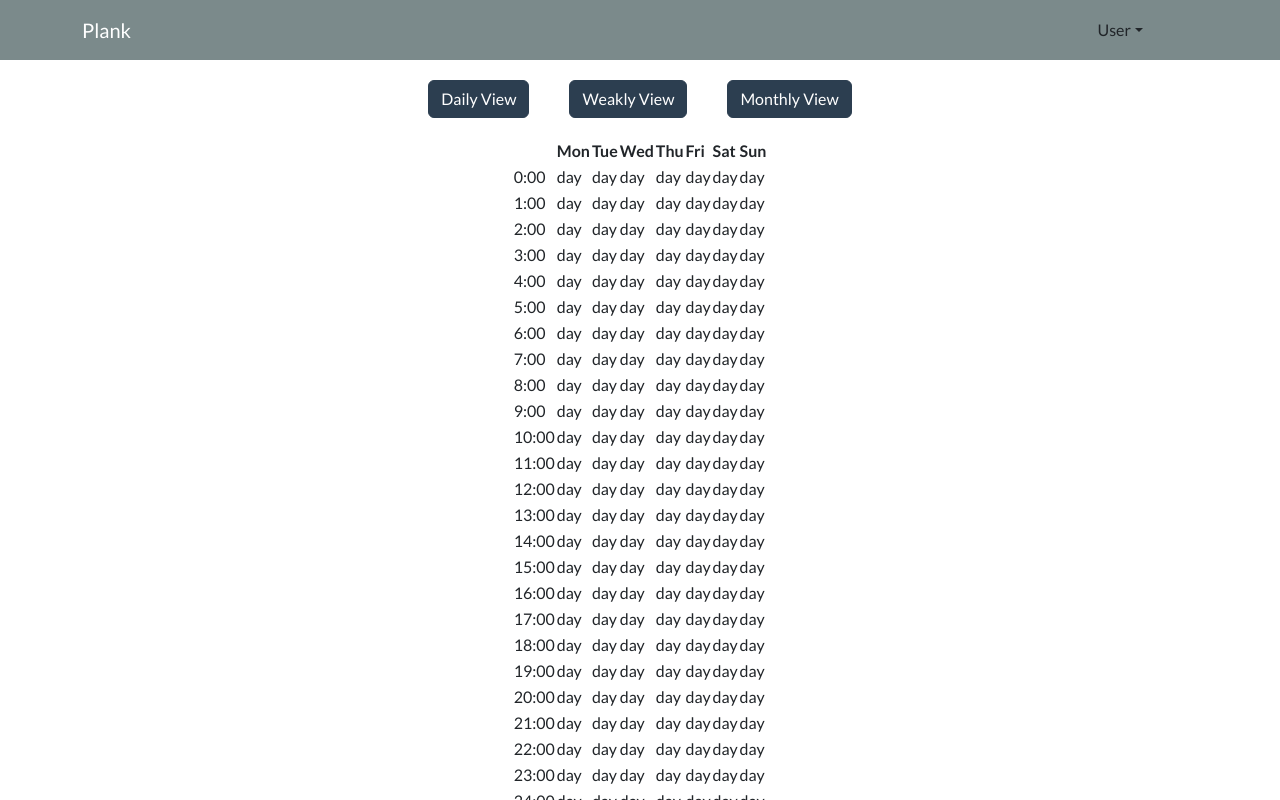
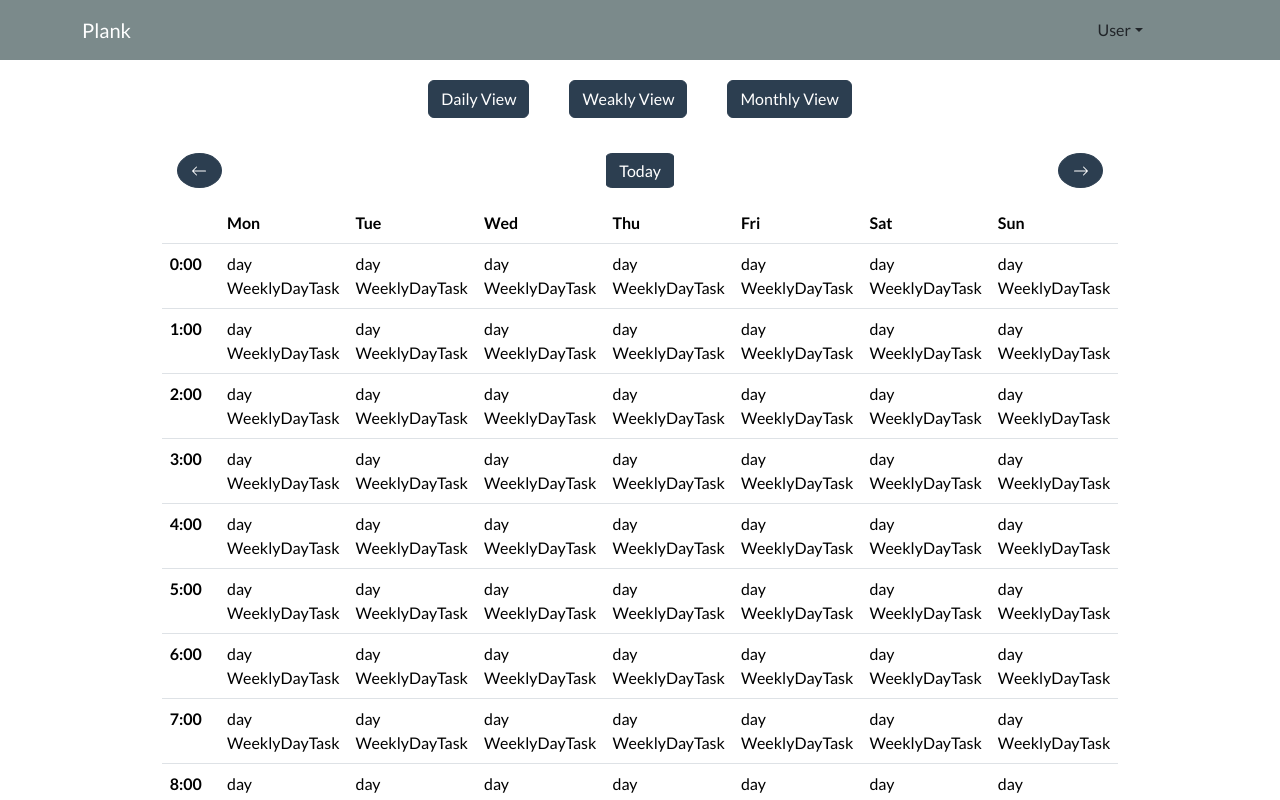
Before and after one commit to NikoTrif/Plank, a React (Create React App) app in the folder webapp/: page / in a window 1280 px wide. Both pictures are taken after a click on the button "Weakly View". Shown: the top 800 px of the page. Built offline with nearby package versions, Linux system fonts and the light colour scheme.

Commit message:
WTD6c - written table with days and hours - it need dates in header

```diff
--- a/webapp/src/allComponents.js
+++ b/webapp/src/allComponents.js
@@ -14,7 +14,7 @@ export { default as MonthlyDay } from './components/calendar/micro-components/Mo
 export { default as MonthlyDayTask } from './components/calendar/micro-components/MonthlyDayTask';
 export { default as CalendarNavButtons } from './components/calendar/micro-components/CalendarNavButtons';
 export { default as WeeklyDay } from './components/calendar/micro-components/WeeklyDay';
-export { default as WeeklyDayTask } from './components/calendar/micro-components/MonthlyDayTask';
+export { default as WeeklyDayTask } from './components/calendar/micro-components/WeeklyDayTask';
 
 // Themes
 export { Cyborg, Flatly } from './components/themes/all-themes';
--- a/webapp/src/components/calendar/WeeklyView.tsx
+++ b/webapp/src/components/calendar/WeeklyView.tsx
@@ -8,7 +8,8 @@ import 'bootstrap';
 
 // Ostalo
 import { funcVariables } from '../../Variables';
-import {WeeklyDay} from '../../allComponents';
+import { CalendarNavButtons, WeeklyDay } from '../../allComponents';
+import * as fns from 'date-fns';
 
 // Interfaces and Types
 type Props = {}
@@ -18,22 +19,45 @@ const WeeklyView = (props: Props) => {
   // Variables
   const weekDays = funcVariables.weekDays;
 
+  // const renderTableRow = () => {
+  //   let allRows = []
+  //   for (let i = 0; i < 24; i++) {
+  //     allRows.push(<tr key={i}>{renderTableCols(i)}</tr>)
+  //   }
+  //   return allRows
+  // }
+
+  // const renderTableCols = (i: number) => {
+  //   let allCols = [];
+  //   for(let j = 0; j <=7; j++){
+  //     if(j===0){
+  //       allCols.push(<td className='weekly-time'>{`${i}:00`}</td>)
+  //     }
+  //     else{
+  //       allCols.push(<td><WeeklyDay /></td>)
+  //     }
+  //   }
+
+  //   return allCols;
+  // }
+
   const renderTableRow = () => {
     let allRows = []
-    for (let i = 0; i <= 24; i++) {
+    for (let i = 0; i < 24; i++) {
       allRows.push(<tr key={i}>{renderTableCols(i)}</tr>)
     }
+
     return allRows
   }
 
   const renderTableCols = (i: number) => {
     let allCols = [];
-    for(let j = 0; j <=7; j++){
-      if(j===0){
-        allCols.push(<td>{`${i}:00`}</td>)
+    for (let j = 0; j <= 7; j++) {
+      if (j === 0) {
+        allCols.push(<th scope='row' className='weekly-time' key={`${i}${j}`}>{`${i}:00`}</th>)
       }
-      else{
-        allCols.push(<td><WeeklyDay /></td>)
+      else {
+        allCols.push(<td key={`${i}${j}`}><WeeklyDay /></td>)
       }
     }
 
@@ -42,11 +66,14 @@ const WeeklyView = (props: Props) => {
 
   return (
     <div className='weekly-view'>
+      <CalendarNavButtons btnBckClick={() => { }} btnFwdClick={() => { }} btnTodayClick={() => { }} />
 
-      <table>
+      <table className='table'>
         <thead>
-          <th></th>
-          {weekDays.map((day) => <th>{day}</th>)}
+          <tr>
+            <th></th>
+            {weekDays.map((day, index) => <th scope='col' key={index*100}>{day}</th>)}
+          </tr>
         </thead>
         <tbody>
           {renderTableRow()}
--- a/webapp/src/components/calendar/micro-components/CalendarNavButtons.tsx
+++ b/webapp/src/components/calendar/micro-components/CalendarNavButtons.tsx
@@ -2,6 +2,9 @@ import React from 'react';
 // Bootstrap
 import 'bootstrap';
 import { ArrowLeft, ArrowRight } from 'react-bootstrap-icons';
+
+// CSS
+import '../../../styles/_micro-components.scss'
 // Ostalo
 
 type Props = {
--- a/webapp/src/components/calendar/micro-components/WeeklyDay.tsx
+++ b/webapp/src/components/calendar/micro-components/WeeklyDay.tsx
@@ -1,11 +1,13 @@
 import React from 'react';
+import { WeeklyDayTask } from '../../../allComponents';
 
 type Props = {}
 
 const WeeklyDay = (props: Props) => {
   return (
     <div>
-        day
+      day
+      <WeeklyDayTask />
     </div>
   )
 }
--- /dev/null
+++ b/webapp/src/styles/_micro-components.scss
@@ -0,0 +1,19 @@
+.nav-btns {
+    display: flex;
+    justify-content: space-between;
+    height: 35px;
+    margin: 15px;
+
+    button {
+        border-radius: 10%;
+        vertical-align: middle;
+        line-height: 0%;
+    }
+
+    .arrow {
+        border-radius: 50%;
+        width: 35px;
+        height: 35px;
+        width: 45px;
+    }
+}
--- a/webapp/src/styles/monthly-view/monthly-view.scss
+++ b/webapp/src/styles/monthly-view/monthly-view.scss
@@ -1,23 +1,23 @@
 .month {
-    .nav-btns {
-        display: flex;
-        justify-content: space-between;
-        height: 35px;
-        margin: 15px;
+    // .nav-btns {
+    //     display: flex;
+    //     justify-content: space-between;
+    //     height: 35px;
+    //     margin: 15px;
 
-        button {
-            border-radius: 10%;
-            vertical-align: middle;
-            line-height: 0%;
-        }
+    //     button {
+    //         border-radius: 10%;
+    //         vertical-align: middle;
+    //         line-height: 0%;
+    //     }
 
-        .arrow {
-            border-radius: 50%;
-            width: 35px;
-            height: 35px;
-            width: 45px;
-        }
-    }
+    //     .arrow {
+    //         border-radius: 50%;
+    //         width: 35px;
+    //         height: 35px;
+    //         width: 45px;
+    //     }
+    // }
 
     .row-cols-7 {
         .col {
```
